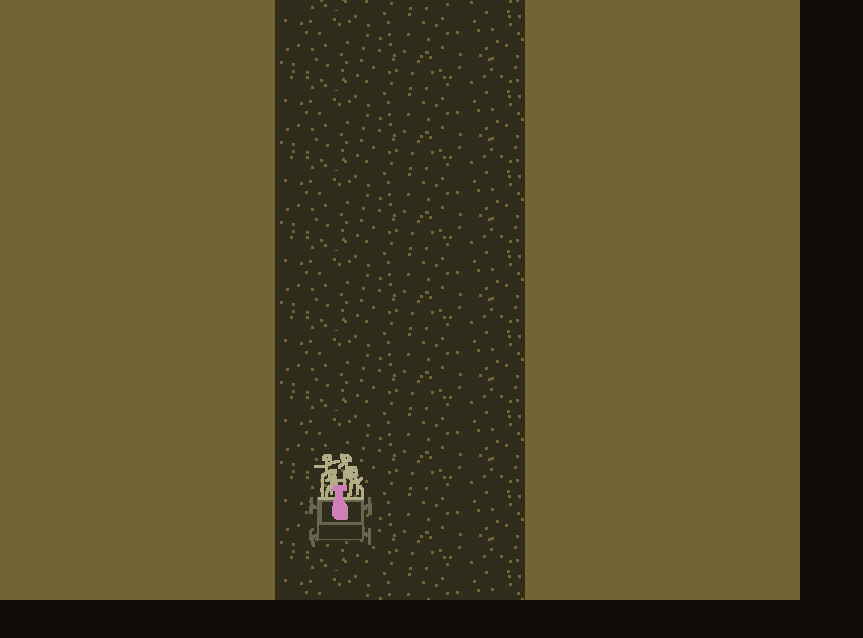
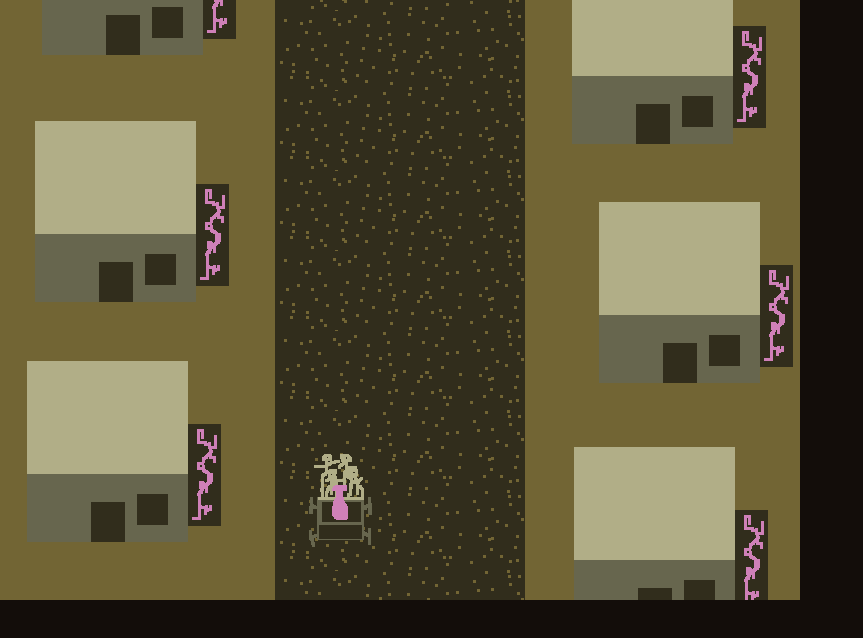
Before and after one commit to Zarkonnen/LD50, an Electron app: page index.html in a window 1600 px wide. Shown: the whole page, without its empty margins (0-863 px from the left). Drawn offline with Linux system fonts and the light colour scheme.

Commit message:
Basic levelgen. Houses.

```diff
--- a/index.html
+++ b/index.html
@@ -27,10 +27,33 @@ var carts = [
 	{
 		x: 300,
 		y: 0,
+		dy: 0,
 		w: 80,
 		h: 100
 	}
 ];
+
+var houses = [];
+
+function makeLevel() {
+	var levelLength = 5000;
+	for (var side = 0; side < 2; side++) {
+		var y = -Math.round(Math.random() * 100);
+		while (y > -levelLength) {
+			var x = side == 0 ? Math.round(Math.random() * 50) : (Math.round(Math.random() * 50) + 800 - 200 - 50);
+			houses.push({
+				x: x,
+				y: y,
+				w: 160,
+				h: 180,
+				type: "house0"
+			});
+			y -= 200 + Math.round(Math.random() * 100);
+		}
+	}
+}
+
+makeLevel();
 
 function tick(ms) {
     c.fillStyle = "rgb(114, 101, 52)";
@@ -44,11 +67,25 @@ function tick(ms) {
    	}
 
    	carts.forEach(cart => {
-   		img("cart", cart.x + xScroll, cart.y + yScroll);
+   		cart.dy += cart.dy * cart.dy / 70 + ms / 400;
+   		var rumble = false;
+   		if (cart.x < 800 / 2 - 250 / 2 || cart.x + cart.w > 800 / 2 + 250 / 2) {
+   			cart.dy += ms / 70;
+   			rumble = true;
+   		}
+   		if (cart.dy > 0) { cart.dy = 0; rumble = false; }
+   		cart.y += cart.dy;
+   		img("cart", Math.round(cart.x + xScroll), Math.round(cart.y + yScroll + (rumble ? (Math.random() * 2 - 1) : 0)));
+   	});
+   	houses.forEach(house => {
+   		img(house.type, Math.round(house.x + xScroll), Math.round(house.y + yScroll));
    	});
 
    	if (down("W")) {
-   		carts[0].y -= ms / 4;
+   		carts[0].dy -= ms / 40;
+   	}
+   	if (down("S")) {
+   		carts[0].dy += ms / 80;
    	}
    	if (down("A")) {
    		carts[0].x -= ms / 4;
```
